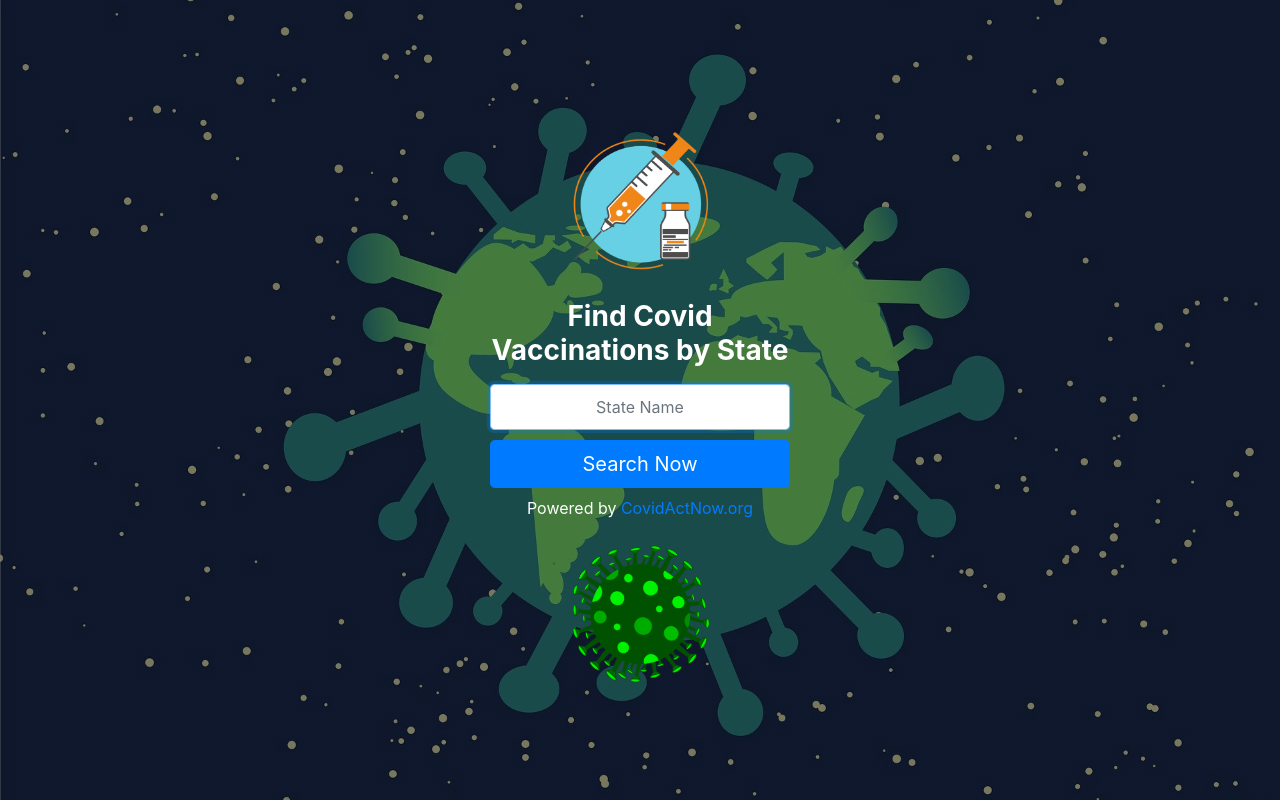
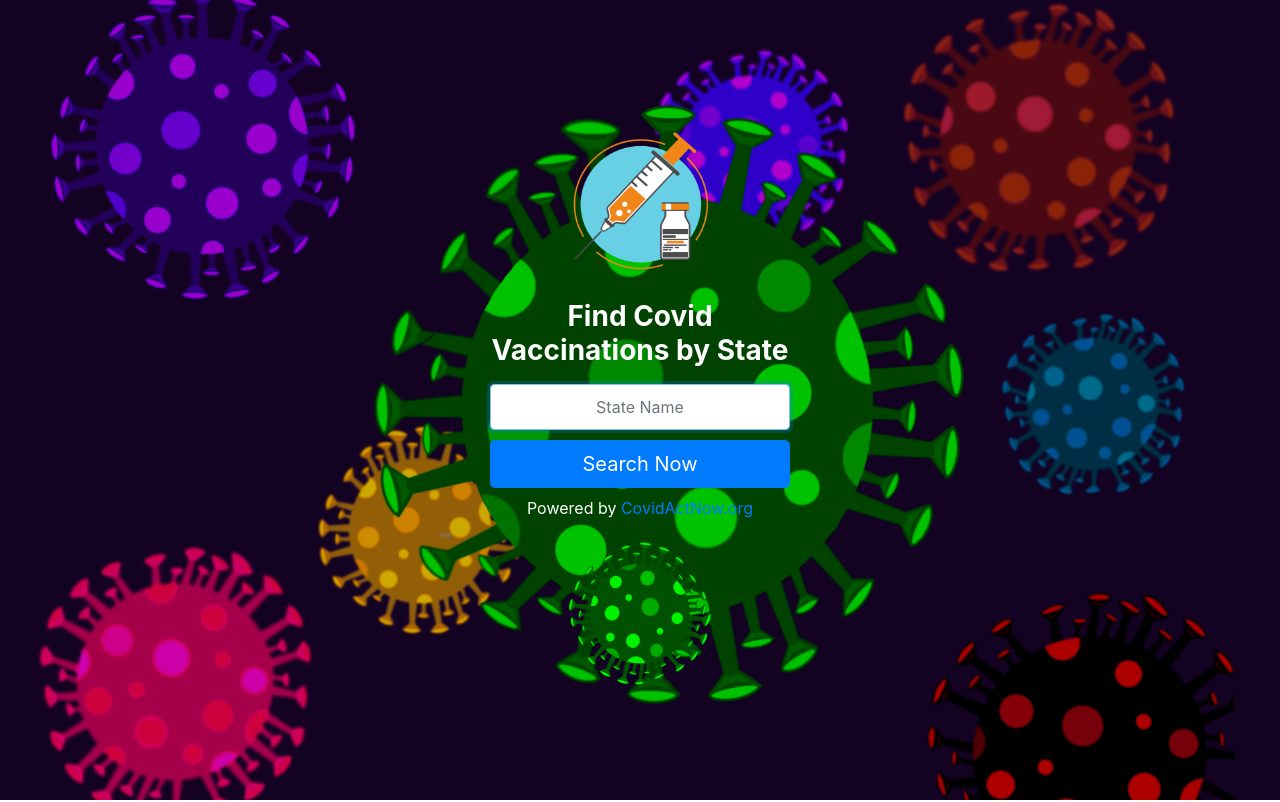
Before and after one commit to Aguilarjaf/CovidDataTracker, a React (Create React App) app: page / in a window 1280 px wide. Shown: the top 802 px of the page. Built offline with nearby package versions, Linux system fonts and the light colour scheme; no server answers.

Commit message:
Import new covidbg image, update css accordingly

```diff
--- a/public/styles.css
+++ b/public/styles.css
@@ -120,7 +120,7 @@
 }
 
 .rotate {
-  animation: rotation 3s infinite linear;
+  animation: rotation 10s infinite linear;
 }
 
 @keyframes rotation {
@@ -134,8 +134,8 @@
 
 /* Styles for jumbotron */
 .jumbotron-fluid {
-  background-image: linear-gradient(rgba(0, 0, 0, 0.5), rgba(0, 0, 0, 0.5)),
-    url("covidbg.jpg");
+  background-image: linear-gradient(rgba(0, 0, 0, 0.2), rgba(0, 0, 0, 0.2)),
+    url("covidbg.PNG");
   background-size: cover;
   background: contain;
   background-position: center;
```
Also changed, not shown: public/covidbg.PNG (added), public/covidbg.jpg (deleted).
